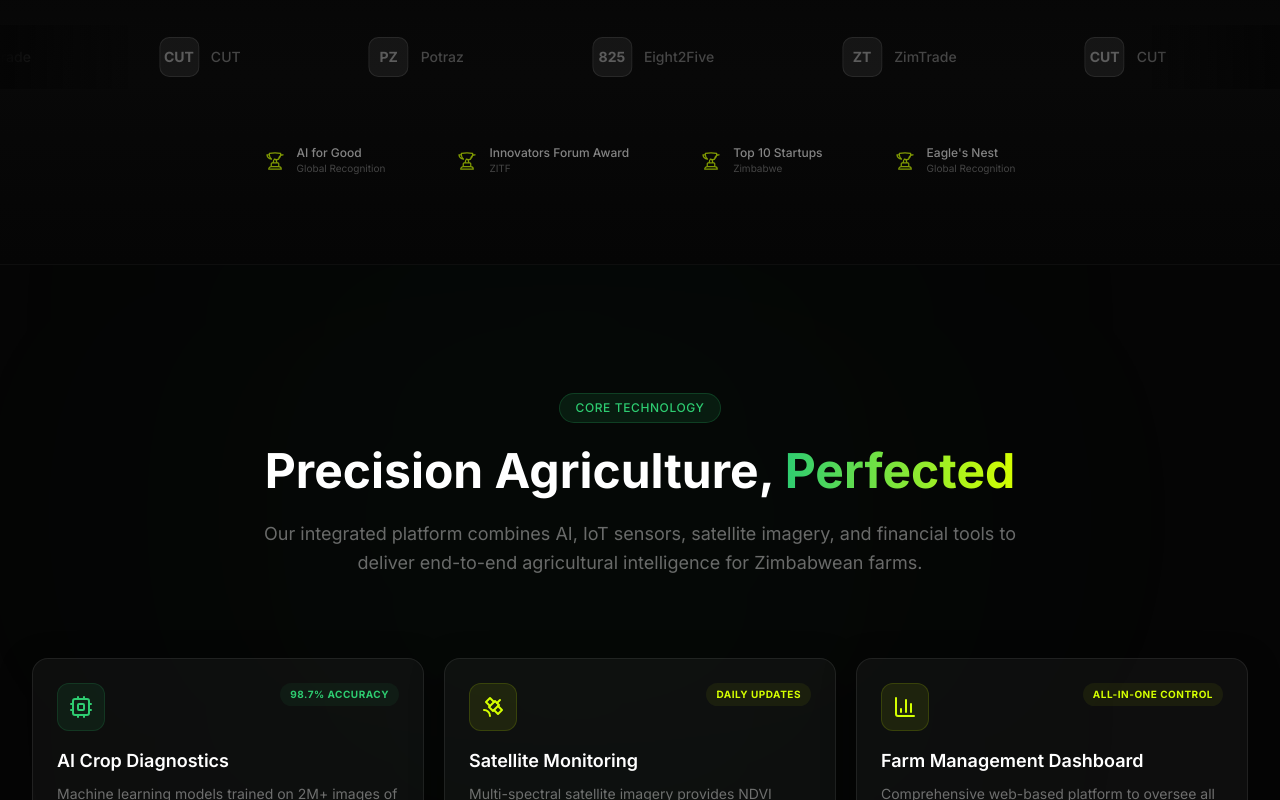
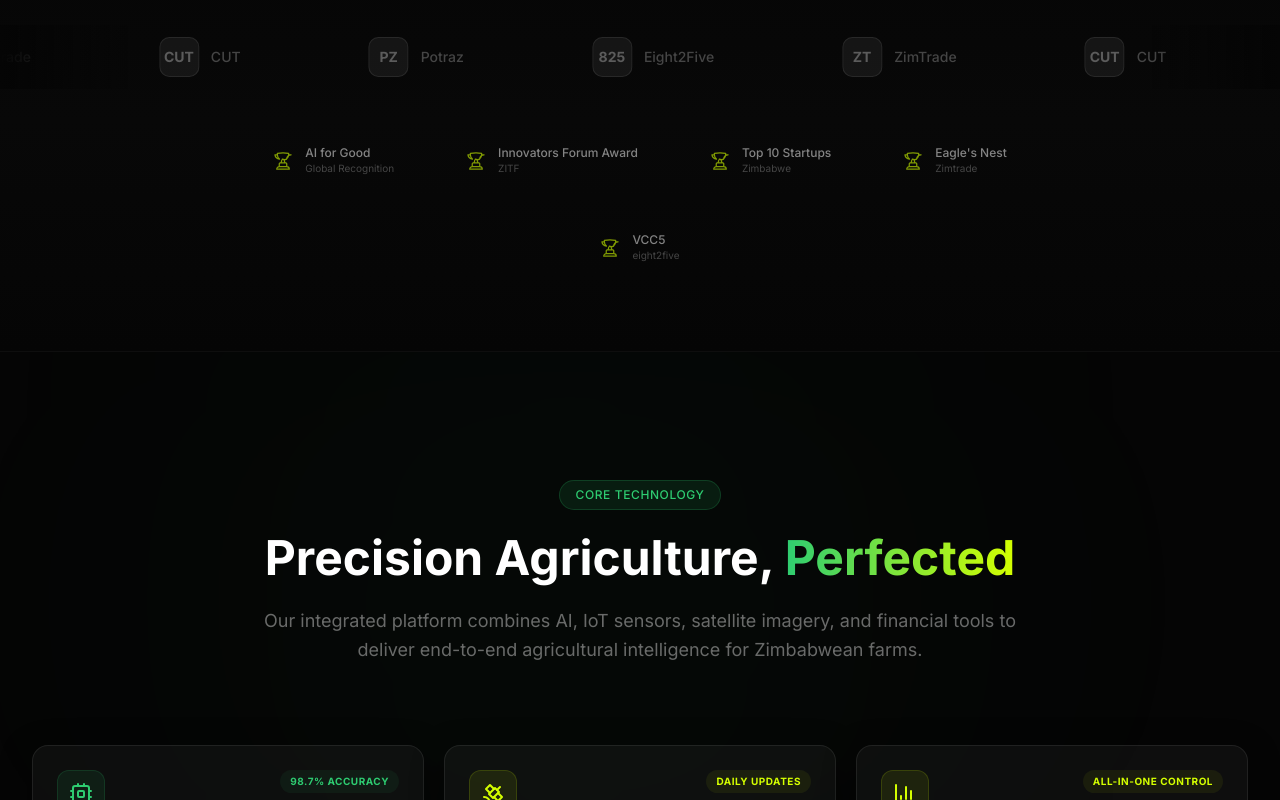
Before and after one commit to ThulaniTheProgrammer/Hurudzaii, a React (Vite) app: page / in a window 1280 px wide. Shown: the part 920-1720 px from the top of the page. Built offline with nearby package versions, Linux system fonts and the light colour scheme.

Commit message:
Update awards with Zimtrade and eight2five orgs

```diff
--- a/src/components/agritech/PartnersMarquee.tsx
+++ b/src/components/agritech/PartnersMarquee.tsx
@@ -56,7 +56,8 @@ const PartnersMarquee: React.FC = () => {
               { label: 'AI for Good', org: 'Global Recognition' },
               { label: 'Innovators Forum Award', org: 'ZITF' },
               { label: 'Top 10 Startups', org: 'Zimbabwe' },
-              { label: "Eagle's Nest", org: 'Global Recognition' },
+              { label: "Eagle's Nest", org: 'Zimtrade' },
+              { label: 'VCC5', org: 'eight2five' },
             ].map((award, i) => (
               <div key={i} className="flex items-center gap-3 px-4 py-2">
                 <svg className="w-5 h-5 text-[#D4FF00]/60" fill="none" viewBox="0 0 24 24" stroke="currentColor" strokeWidth={1.5}>
```
